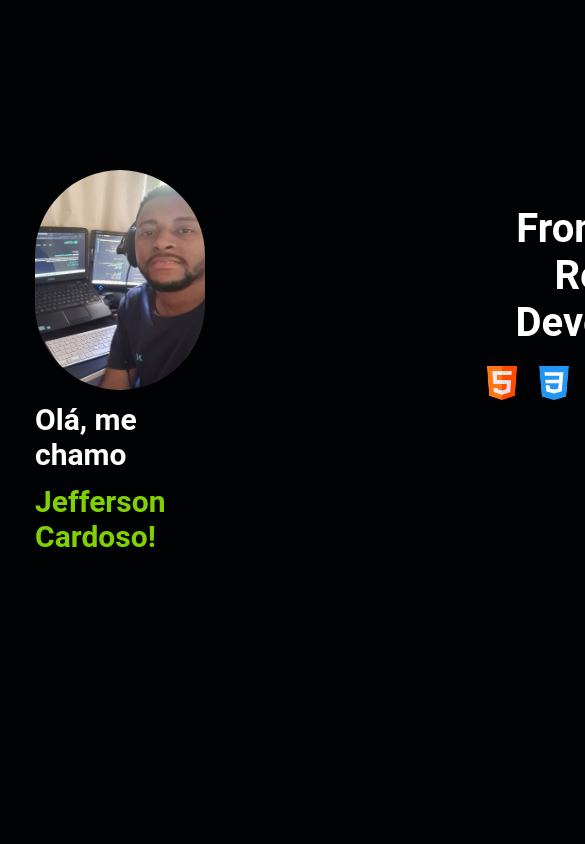
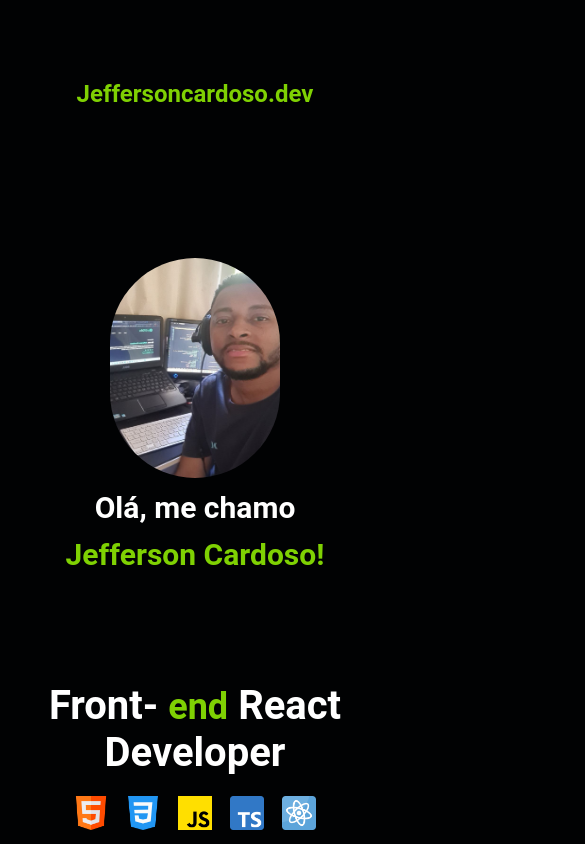
Before and after one commit to jeffersoncardosodev/portifolio-jeffersondev, a plain HTML site: page index.html in a window 390 px wide. Shown: the top 844 px of the page, 585 px wide, since content can reach past the window. Drawn offline with Linux system fonts and the light colour scheme.

Commit message:
ajustando a responsividade

```diff
--- a/style.css
+++ b/style.css
@@ -272,11 +272,20 @@ footer p {
     width: 100%;
   }
 
-  header, nav, ul{
+  nav, ul, li{
     display: none;
   }
 
+  h3{
+    color: var(--verde);
+    margin-top: 20px;
+  }
 
+  .informacao{
+    display: flex;
+    flex-direction: column;
+
+  }
 
   .apresentacao{
     font-size: 30px;
@@ -284,6 +293,11 @@ footer p {
     justify-content: center;
     align-items: center;
     gap: 12px;
+    margin-top: -50px;
+  }
+
+  .habilidade{
+    margin-top: -200px;
   }
 
   .title{
```
